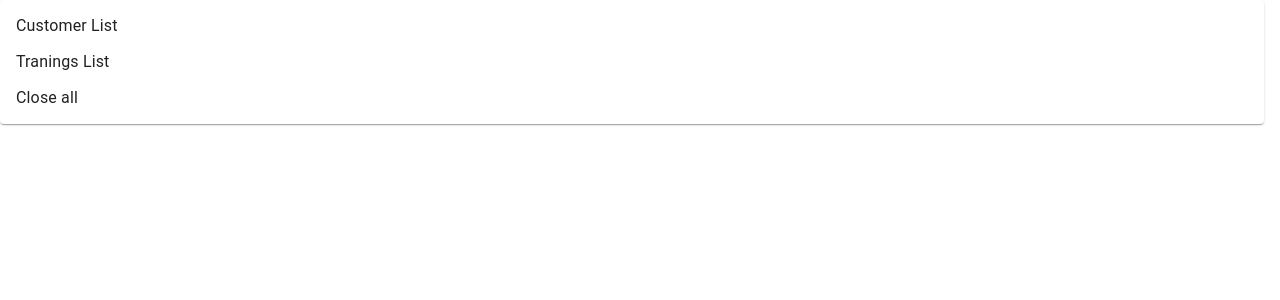
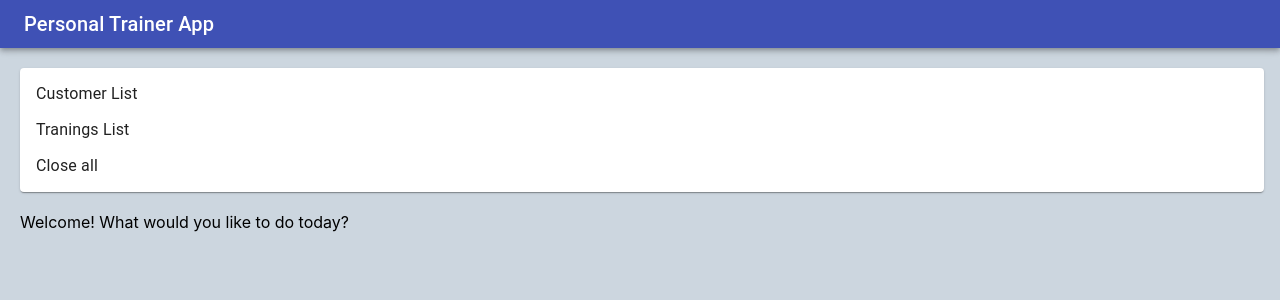
Before and after one commit to halmeart287/frontend-personal-trainer, a React (Create React App) app: page / in a window 1280 px wide. Shown: the top 300 px of the page. Built offline with nearby package versions, Linux system fonts and the light colour scheme.

Commit message:
Separated Menu as a component and added a little styling.

```diff
--- a/src/App.css
+++ b/src/App.css
@@ -1,3 +1,7 @@
 .list {
   margin: 20px;
 }
+
+h3 {
+  margin-left: 15px;
+}
--- a/src/App.js
+++ b/src/App.js
@@ -1,51 +1,25 @@
 import React from 'react';
 import './App.css';
-import CustomerList from './Components/CustomerList';
-import TrainingList from './Components/TrainingList';
-// Menu
-import Paper from '@material-ui/core/Paper';
-import MenuItem from '@material-ui/core/MenuItem';
-import MenuList from '@material-ui/core/MenuList';
-import { makeStyles } from '@material-ui/core/styles';
+import SimpleMenu from './Components/SimpleMenu';
+// AppBar
+import AppBar from '@material-ui/core/AppBar';
+import Toolbar from '@material-ui/core/Toolbar';
+import Typography from '@material-ui/core/Typography';
 
 function App() {
-
-    // Menu functionalities.
-    const useStyles = makeStyles((theme) => ({
-        root: {
-          display: 'flex',
-        },
-        paper: {
-          marginRight: theme.spacing(2),
-        },
-    }));
-
-    const classes = useStyles();
-
-    const [page, setPage] = React.useState();
-
-    const openPage = (event) => {
-        if (event.target.value === 1)
-            setPage(<CustomerList />)
-
-        else if (event.target.value === 2)
-            setPage(<TrainingList />)
-
-        else
-            setPage(null)
-    }
 
     return (
 
         <div>
-            <Paper className={classes.paper}>
-                <MenuList>
-                    <MenuItem value='1' onClick={openPage}>Customer List</MenuItem>
-                    <MenuItem value='2' onClick={openPage}>Tranings List</MenuItem>
-                    <MenuItem onClick={openPage}>Close all</MenuItem>
-                </MenuList>
-            </Paper>
-            {page}
+            <AppBar position='sticky'>
+                <Toolbar variant="dense">
+                <Typography variant="h6" color="inherit">
+                    Personal Trainer App
+                </Typography>
+                </Toolbar>
+            </AppBar>
+
+            <SimpleMenu />
         </div>
     );
 
--- a/src/Components/CustomerList.js
+++ b/src/Components/CustomerList.js
@@ -67,7 +67,7 @@ export default function CustomerList() {
 
     return (
         <div className='list'>
-            <MaterialTable title='Customer List' columns={state.columns} data={customers} icons={tableIcons}></MaterialTable>
+            <MaterialTable title='Customer List' columns={state.columns} data={customers} icons={tableIcons} />
         </div>
     );
 }
--- /dev/null
+++ b/src/Components/SimpleMenu.js
@@ -0,0 +1,59 @@
+import React from 'react';
+import CustomerList from './CustomerList';
+import TrainingList from './TrainingList';
+import Paper from '@material-ui/core/Paper';
+import MenuItem from '@material-ui/core/MenuItem';
+import MenuList from '@material-ui/core/MenuList';
+import { makeStyles } from '@material-ui/core/styles';
+
+export default function SimpleMenu() {
+
+    // Defining styles for constant 'classes'.
+    const useStyles = makeStyles((theme) => ({
+        root: {
+          display: 'flex',
+        },
+        paper: {
+          marginRight: theme.spacing(2),
+          margin: '20px',
+        },
+        message: {
+            margin: '20px',
+        }
+    }));
+
+    const classes = useStyles();
+
+    // Default state for 'page' view.
+    // Notes: Can't pass 'classes.message' to 'openPage'. As in, the style won't get through for alternative message if set inside 'else' declaration.
+    const [page, setPage] = React.useState(
+        <div className={classes.message}>
+            Welcome! What would you like to do today?
+        </div>
+    )
+
+    // Menu functionality to open up specific views.
+    const openPage = (event) => {
+        if (event.target.value === 1)
+            setPage(<CustomerList />)
+
+        else if (event.target.value === 2)
+            setPage(<TrainingList />)
+
+        else
+            setPage(null)
+    }
+
+    return (
+        <div>
+            <Paper className={classes.paper}>
+                <MenuList>
+                    <MenuItem value='1' onClick={openPage}>Customer List</MenuItem>
+                    <MenuItem value='2' onClick={openPage}>Tranings List</MenuItem>
+                    <MenuItem onClick={openPage}>Close all</MenuItem>
+                </MenuList>
+            </Paper>
+        {page}
+        </div>
+    );
+}
--- a/src/Components/TrainingList.js
+++ b/src/Components/TrainingList.js
@@ -66,7 +66,7 @@ export default function TrainingList() {
 
     return (
         <div className='list'>
-            <MaterialTable title='Trainings List' columns={state.columns} data={trainings} icons={tableIcons}></MaterialTable>
+            <MaterialTable title='Trainings List' columns={state.columns} data={trainings} icons={tableIcons} />
         </div>
     );
 }
--- a/src/index.css
+++ b/src/index.css
@@ -5,6 +5,8 @@ body {
     sans-serif;
   -webkit-font-smoothing: antialiased;
   -moz-osx-font-smoothing: grayscale;
+
+  background-color: rgb(204, 214, 223);
 }
 
 code {
```
